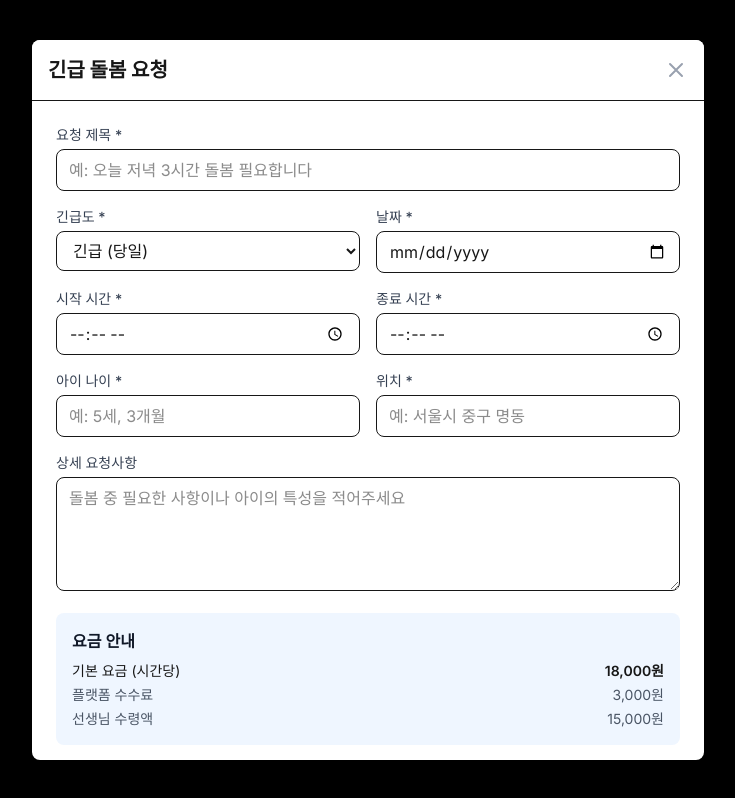
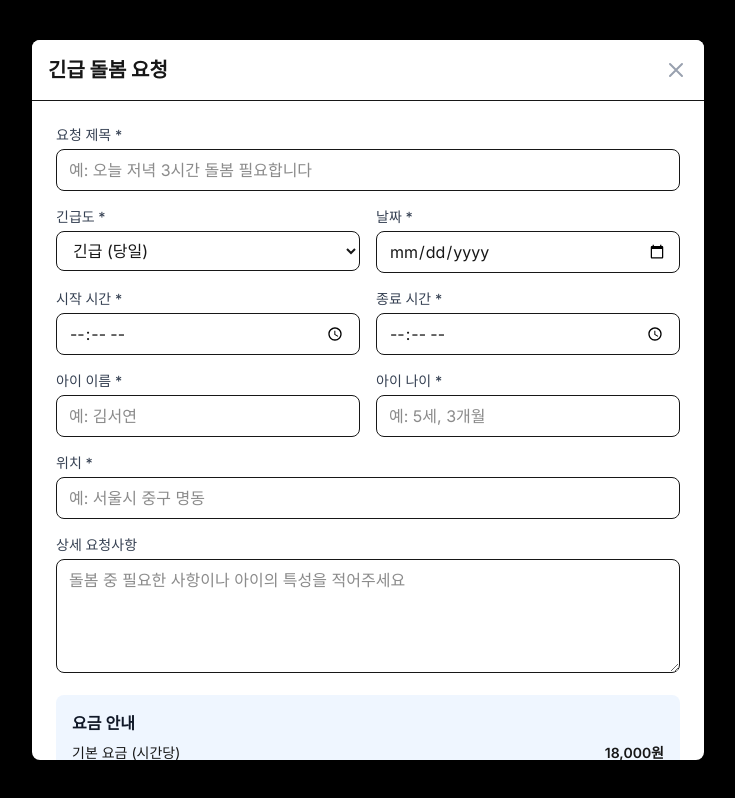
Before and after one commit to kitechoi/dolbom-caremap-fe, a Next.js app: page / in a window 1280 px wide. Both pictures are taken after a click on the button "긴급 돌봄 요청". Shown: the part 365-1163 px from the top of the page, without its empty margins (272-1007 px from the left). Built offline with nearby package versions, Linux system fonts and the light colour scheme.

Commit message:
아이이름 추가

```diff
--- a/src/features/parent/components/RequestModal.tsx
+++ b/src/features/parent/components/RequestModal.tsx
@@ -11,6 +11,7 @@ interface RequestData {
   date: string;
   startTime: string;
   endTime: string;
+  childName: string;
   childAge: string;
   location: string;
   description: string;
@@ -23,6 +24,7 @@ export const RequestModal: React.FC<RequestModalProps> = ({ isOpen, onClose, onS
     date: '',
     startTime: '',
     endTime: '',
+    childName: '',
     childAge: '',
     location: '',
     description: '',
@@ -138,6 +140,21 @@ export const RequestModal: React.FC<RequestModalProps> = ({ isOpen, onClose, onS
           <div className="grid grid-cols-1 sm:grid-cols-2 gap-4">
             <div>
               <label className="block text-sm font-medium text-gray-700 mb-1">
+                아이 이름 *
+              </label>
+              <input
+                type="text"
+                name="childName"
+                value={formData.childName}
+                onChange={handleChange}
+                placeholder="예: 김서연"
+                className="w-full px-3 py-2 border rounded-lg focus:outline-none focus:border-[#8EBEEF]"
+                required
+              />
+            </div>
+
+            <div>
+              <label className="block text-sm font-medium text-gray-700 mb-1">
                 아이 나이 *
               </label>
               <input
@@ -149,6 +166,7 @@ export const RequestModal: React.FC<RequestModalProps> = ({ isOpen, onClose, onS
                 className="w-full px-3 py-2 border rounded-lg focus:outline-none focus:border-[#8EBEEF]"
                 required
               />
+            </div>
           </div>
 
           <div>
@@ -164,7 +182,6 @@ export const RequestModal: React.FC<RequestModalProps> = ({ isOpen, onClose, onS
               className="w-full px-3 py-2 border rounded-lg focus:outline-none focus:border-[#8EBEEF]"
               required
             />
-            </div>
           </div>
 
           <div>
```
Lines whose indentation alone changed are shown as unchanged.
